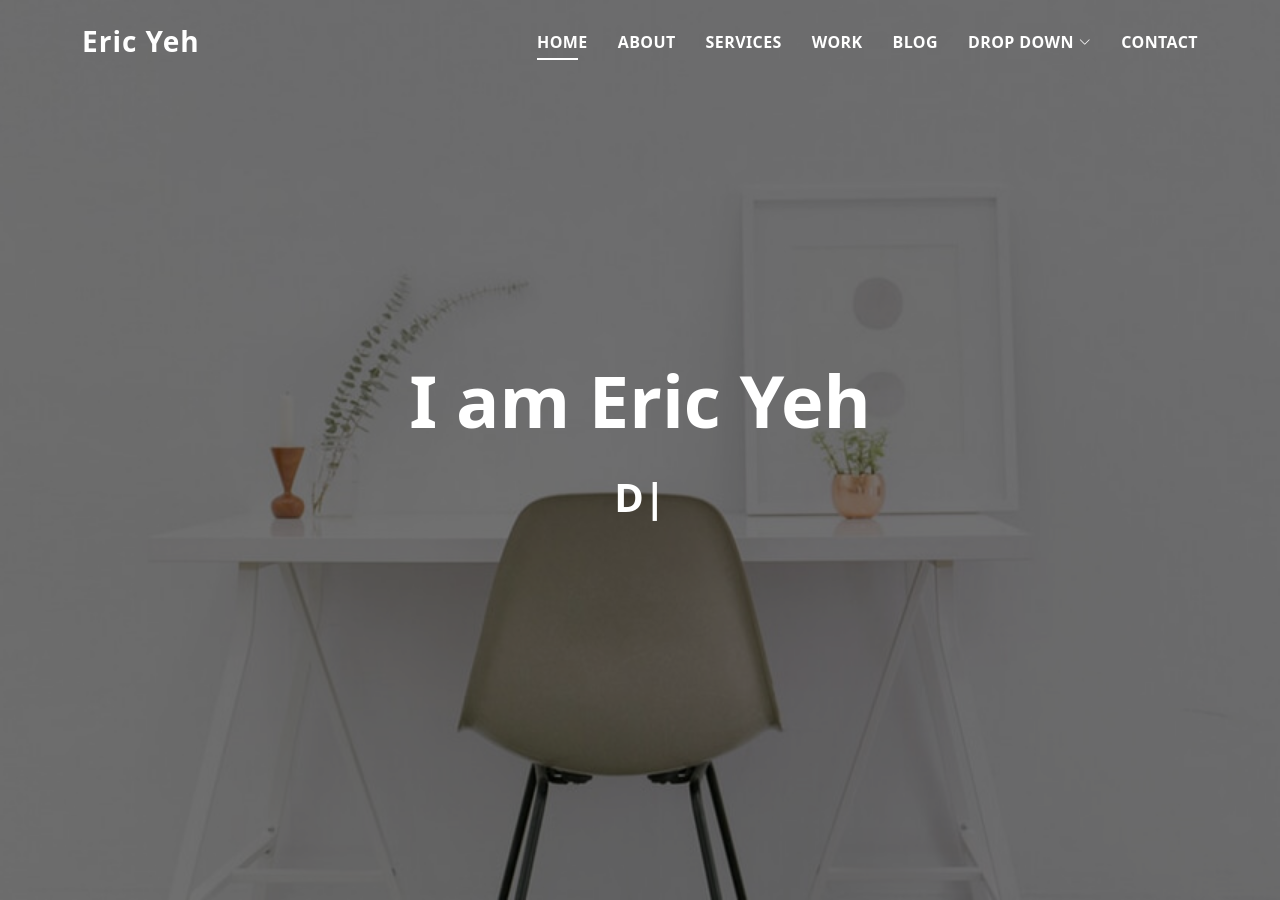
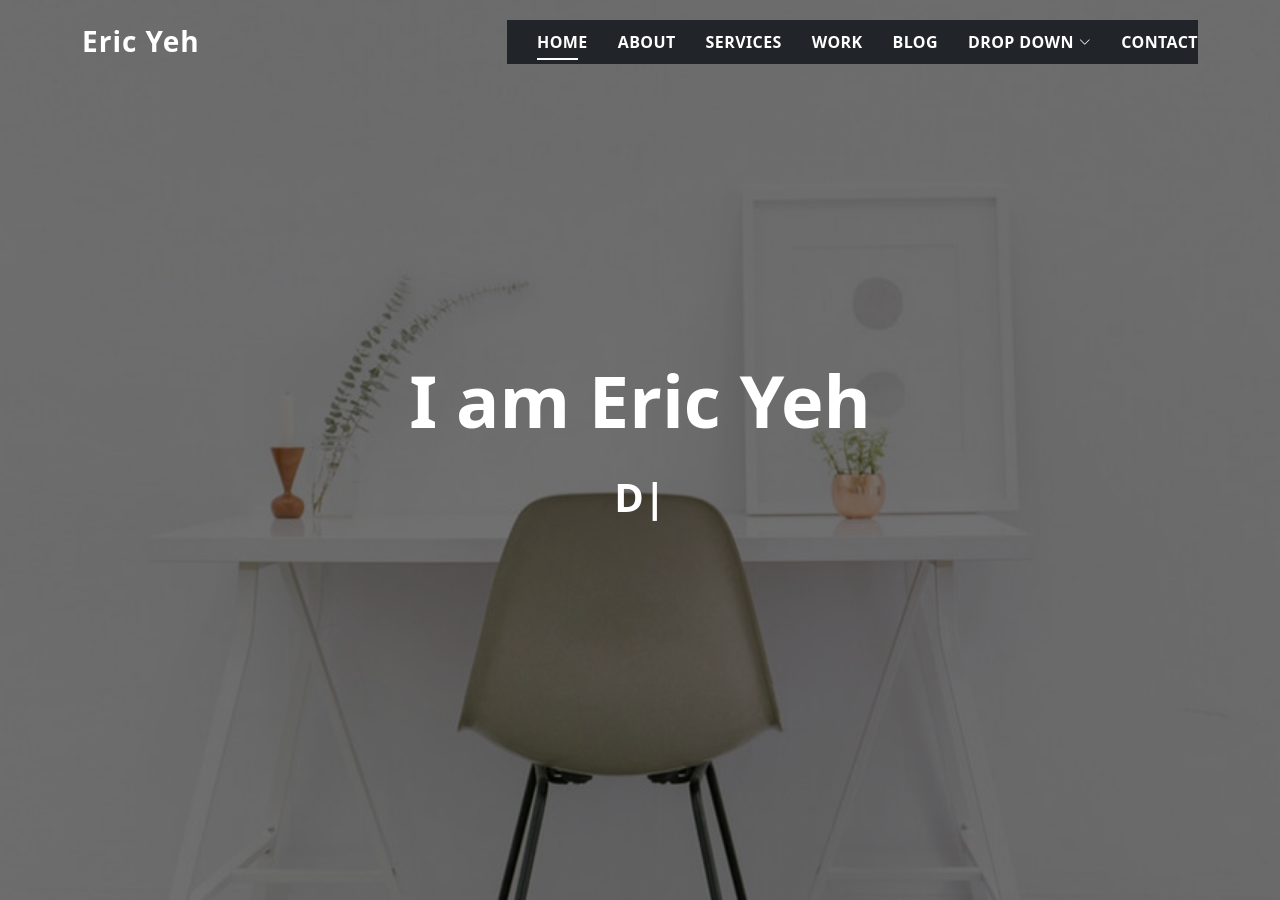
Before and after one commit to ericyeh-dr/ericyeh-dr.github.io, a Jekyll site: the page built from index.html, in a window 1280 px wide and 900 px high. Built offline with Jekyll 4.4.1, drawn with Linux system fonts in a browser that asks for light colours.

Commit message:
cd navbar dark

```diff
--- a/_includes/navbar.html
+++ b/_includes/navbar.html
@@ -5,7 +5,7 @@
         <!-- Uncomment below if you prefer to use an image logo -->
         <!-- <a href="index.html" class="logo"><img src="assets/img/logo.png" alt="" class="img-fluid"></a>-->
 
-        <nav id="navbar" class="navbar">
+        <nav id="navbar" class="navbar navbar-dark bg-dark">
             <ul>
                 <li><a class="nav-link scrollto active" href="#hero">Home</a></li>
                 <li><a class="nav-link scrollto" href="#about">About</a></li>
```
